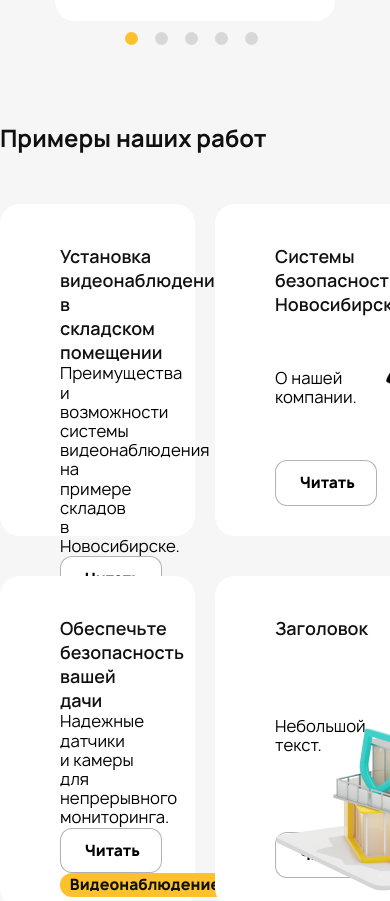
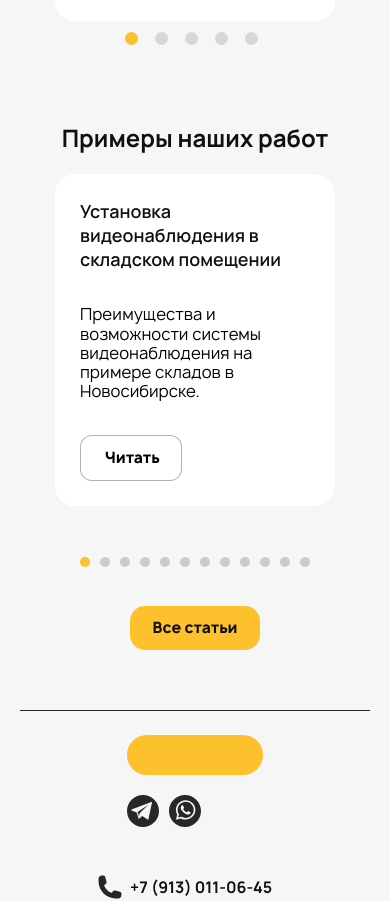
Before and after one commit to NSecuritySolutions/frontend, a React (Vite) app: page / in a window 390 px wide. Shown: the part 2540-3441 px from the top of the page. Built offline with nearby package versions, Linux system fonts and the light colour scheme.

Commit message:
Feat: work-examples with adaptive

```diff
--- a/src/widgets/WorkExamplesSlider/ui/WorkExamplesSlider.tsx
+++ b/src/widgets/WorkExamplesSlider/ui/WorkExamplesSlider.tsx
@@ -22,9 +22,6 @@ import {
 } from './styled.ts';
 import { BtnLink } from 'src/shared/components/BtnLink/index.ts';
 
-// @TODO  - вставить в слайд картинку
-// @TODO - постарничное выделение активной старницы
-
 const WorkExamplesSlider = () => {
   const [currentSlide, setCurrentSlide] = useState<number>(0);
   const handleAfterChange = (slideIndex: number) => {
@@ -43,41 +40,20 @@ const WorkExamplesSlider = () => {
     appendDots: (dots: boolean) => <div>{dots}</div>,
 
     responsive: [
-      // {
-      //   breakpoint: 1300,
-      //   settings: {
-      //     slidesToShow: 2,
-      //     slidesToScroll: 2,
-      //     infinite: true,
-      //     dots: true
-      //   }
-      // },
-      // {
-      //   breakpoint: 1180,
-      //   settings: {
-      //     slidesToShow: 2,
-      //     slidesToScroll: 2,
-      //     initialSlide: 2
-      //   }
-      // },
-      // {
-      //   breakpoint: 619,
-      //   settings: {
-      //     slidesToShow: 1,
-      //     slidesToScroll: 1
-      //   }
-      // }
+      {
+        breakpoint: 1280,
+        settings: {
+          rows: 1,
+          slidesPerRow: 1
+        }
+      }
     ],
     customPaging: function (i: number) {
       let activePage = 0;
-      if (window.innerWidth >= 1300) {
+      if (window.innerWidth >= 1280) {
         activePage = Math.ceil(currentSlide / 2);
       }
-      // else if (window.innerWidth >= 619) {
-      //   activePage = Math.ceil(currentSlide / 2);
-      // } else {
-      //   activePage = currentSlide;
-      // }
+
       return <CustomDot $active={i === activePage} />;
     }
   };
@@ -125,7 +101,7 @@ const WorkExamplesSlider = () => {
           height="44px"
           color={colors.darkPrimary}
           text="Все статьи"
-          link="/"></BtnLink>
+          link="#"></BtnLink>
       </ButtonWrapper>
     </SliderContainer>
   );
--- a/src/widgets/WorkExamplesSlider/ui/styled.ts
+++ b/src/widgets/WorkExamplesSlider/ui/styled.ts
@@ -14,15 +14,16 @@ const ReviewsContainer = styled.article`
   height: 332px;
   background-color: ${colors.backgroundPrimary};
   font-family: Manrope, sans-serif;
+  justify-content: center;
 
-  // @media (max-width: 940px) {
-  //   margin-top: 30px;
-  // }
+  @media (max-width: 619px) {
+    max-width: 280px;
+    img {
+      display: none;
+    }
+  }
+`;
 
-  // @media (max-width: 619px) {
-  //   margin-top: 30px;
-  // }
-`;
 const SliderContainer = styled.section`
   margin: 60px auto;
   background-color: ${colors.backgroundBase2};
@@ -33,18 +34,35 @@ const SliderContainer = styled.section`
   width: 100%;
   row-gap: 20px;
 
-  .slick-list{
+  @media (max-width: 1280px) {
+    min-height: 0;
+    .slick-slide {
+      display: flex;
+      div {
+        justify-content: center;
+      }
+    }
+  }
+
+  @media (max-width: 619px) {
+    article {
+      padding: 25px;
+    }
+  }
+
+  .slick-list {
     margin-bottom: 40px;
+  }
 
-  }
-   .slick-slide{
+  .slick-slide {
     display: flex;
-    flex-direction:column;
+    flex-direction: column;
     justify-content: space-between;
+
     div {
       display: flex;
       column-gap: 20px;
-
+      justify-content: center;
     }
   }
 
@@ -66,7 +84,6 @@ const SliderContainer = styled.section`
     text-align: center;
 
     li {
-
       display: inline-block;
       margin: 0 5px;
       width: 10px;
@@ -82,19 +99,7 @@ const SliderContainer = styled.section`
         background-color: ${colors.btnPrimary};
       }
     }
-
-  // @media (max-width: 1300px) {
-  //   max-width: 580px;
-  // }
-
-  // @media (max-width: 940px) {
-  //   max-width: 580px;
-  // }
-
-  // @media (max-width: 619px) {
-  //   max-width: 280px;
-  // }
-
+  }
 `;
 
 const ColumnTitle = styled.h2`
@@ -102,24 +107,14 @@ const ColumnTitle = styled.h2`
   display: flex;
   overflow: hidden;
   margin-bottom: 30px;
-  // white-space: nowrap;
-  // text-overflow: ellipsis;
 
   font:
     700 24px Manrope,
     sans-serif;
 
-  // @media (max-width: 940px) {
-  //   max-width: 580px;
-  //   width: 100%;
-  //   align-self: center;
-  // }
-
-  // @media (max-width: 619px) {
-  //   max-width: 268px;
-  //   width: 100%;
-  //   align-self: center;
-  // }
+  @media (max-width: 1280px) {
+    margin: 0 auto;
+  }
 `;
 
 const ReviewsTitle = styled.h3`
@@ -180,6 +175,9 @@ const ReviewsImg = styled.img<{
   left: ${props => props.$left};
   right: ${props => props.$right};
   width: ${props => props.$width};
+
+
+  }
 `;
 export {
   ReviewsContainer,
```
Lines whose indentation alone changed are shown as unchanged.
